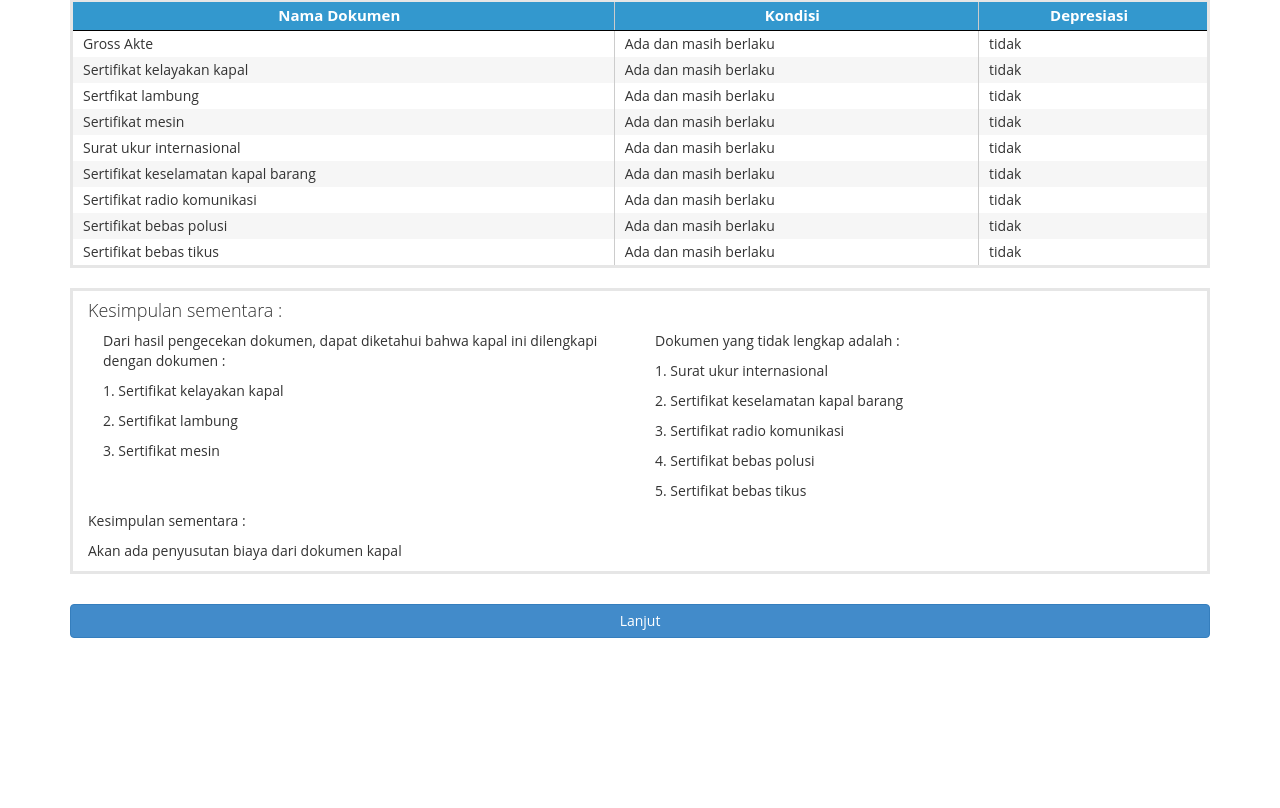
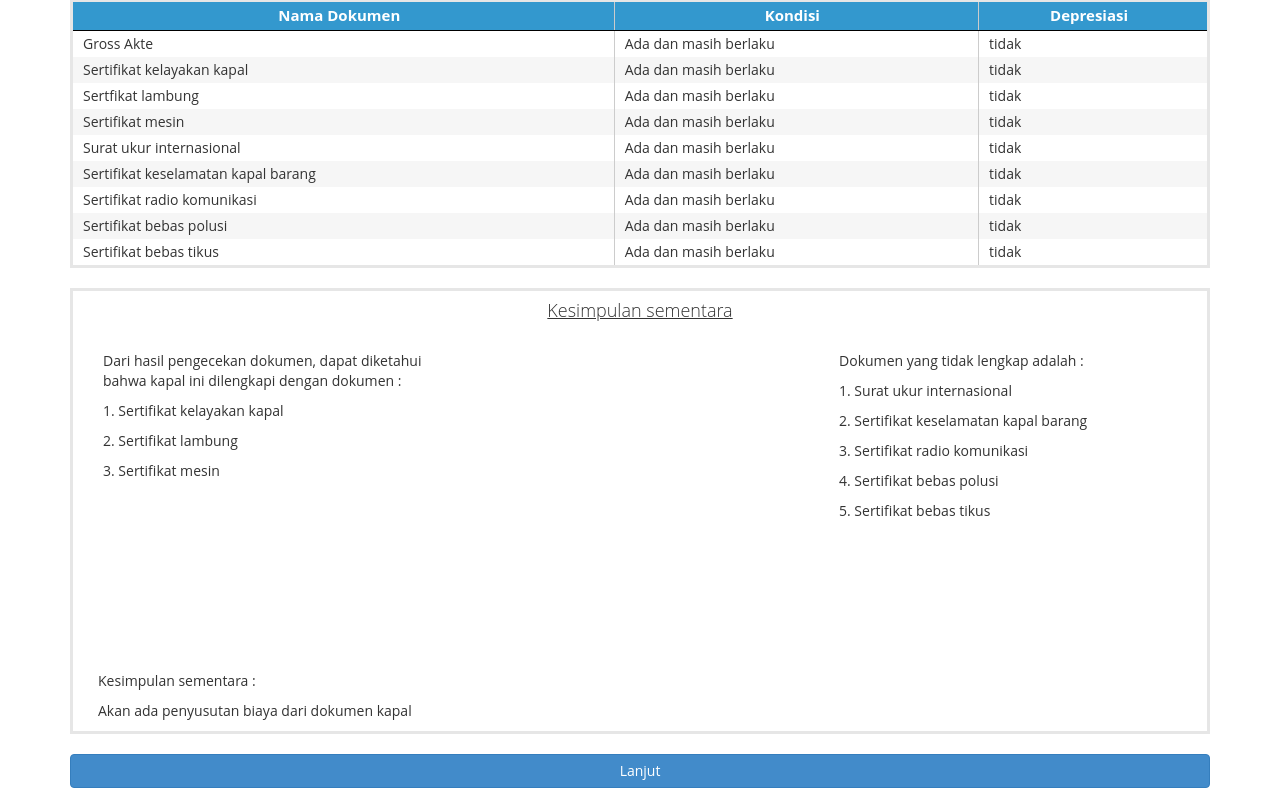
Before and after one commit to ramadhanl/surveykapal, a CodeIgniter app: page /surveykapal/home/survey_dokumen_kapal in a window 1280 px wide. Shown: the part 151-959 px from the top of the page. Before the commit the page ends 789 px from the top, so only its background shows below. Run offline with CodeIgniter, Linux system fonts and the light colour scheme; some libraries are stand-ins or nearby versions.

Commit message:
edit survey_dokumen_kapal.php

```diff
--- a/application/views/surveykapal/survey_dokumen_kapal.php
+++ b/application/views/surveykapal/survey_dokumen_kapal.php
@@ -82,16 +82,16 @@
 	          </tbody>
 	         </table><!--/END First Table -->
 			 <br>
-			 <div id="kesimpulan" style="border:3px;border-style:solid;border-color:#E6E6E6;margin-bottom:30px;">
+			 <div style="border:3px;border-style:solid;border-color:#E6E6E6;margin-bottom:20px;">
 			 <div class="col-sm-12" >
-			 <h4>Kesimpulan sementara :</h4>
-				<div class="col-sm-6">
+			 <h4 style="text-decoration:underline;text-align:center;margin-bottom:30px;">Kesimpulan sementara </h4>
+				<div class="col-sm-4" style="float:left;">
 					 <p>Dari hasil pengecekan dokumen, dapat diketahui bahwa kapal ini dilengkapi dengan dokumen :</p>
 					 <p>1. Sertifikat kelayakan kapal </p>
 					 <p>2. Sertifikat lambung </p>
 					 <p>3. Sertifikat mesin </p>
 				</div>
-				<div class="col-sm-6">
+				<div class="col-sm-4" style="float:right;">
 					<p>Dokumen yang tidak lengkap adalah :</p>
 				 	<p>1. Surat ukur internasional</p>
 				 	<p>2. Sertifikat keselamatan kapal barang</p>
@@ -100,10 +100,12 @@
 				 	<p>5. Sertifikat bebas tikus</p>
 				</div>
 			</div>
-			<div class="col-sm-12">
-					 <p>Kesimpulan sementara :</p>
-					 <p>Akan ada penyusutan biaya dari dokumen kapal</p>
+
+			<div style="margin-top:350px;padding-left:25px;">
+			<p>Kesimpulan sementara :</p>
+			<p>Akan ada penyusutan biaya dari dokumen kapal</p>
 			</div>
+
 			</div>
 
 			 <a href="<?php echo base_url(); ?>home/survey_kapal_home" class="btn btn-primary col-sm-12" style="margin-bottom:20px;" href="index.html">Lanjut</a>
```
